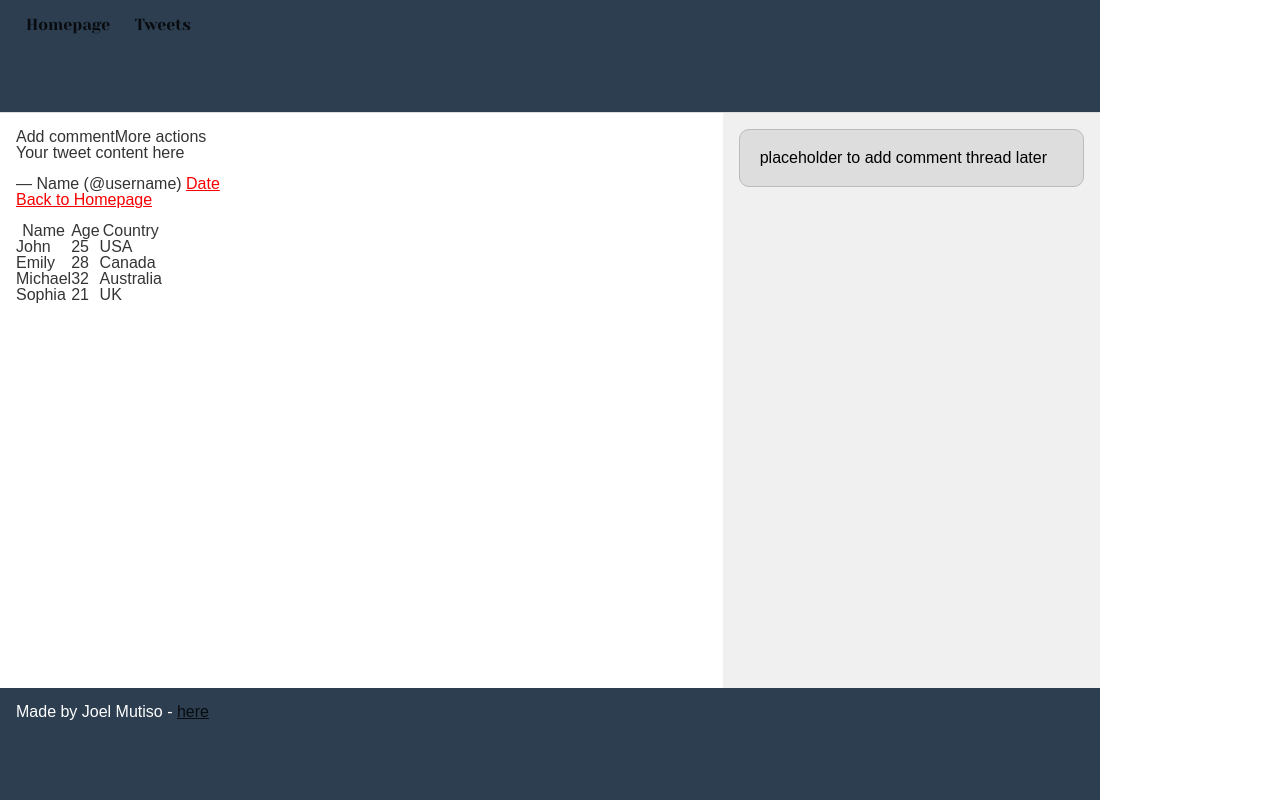
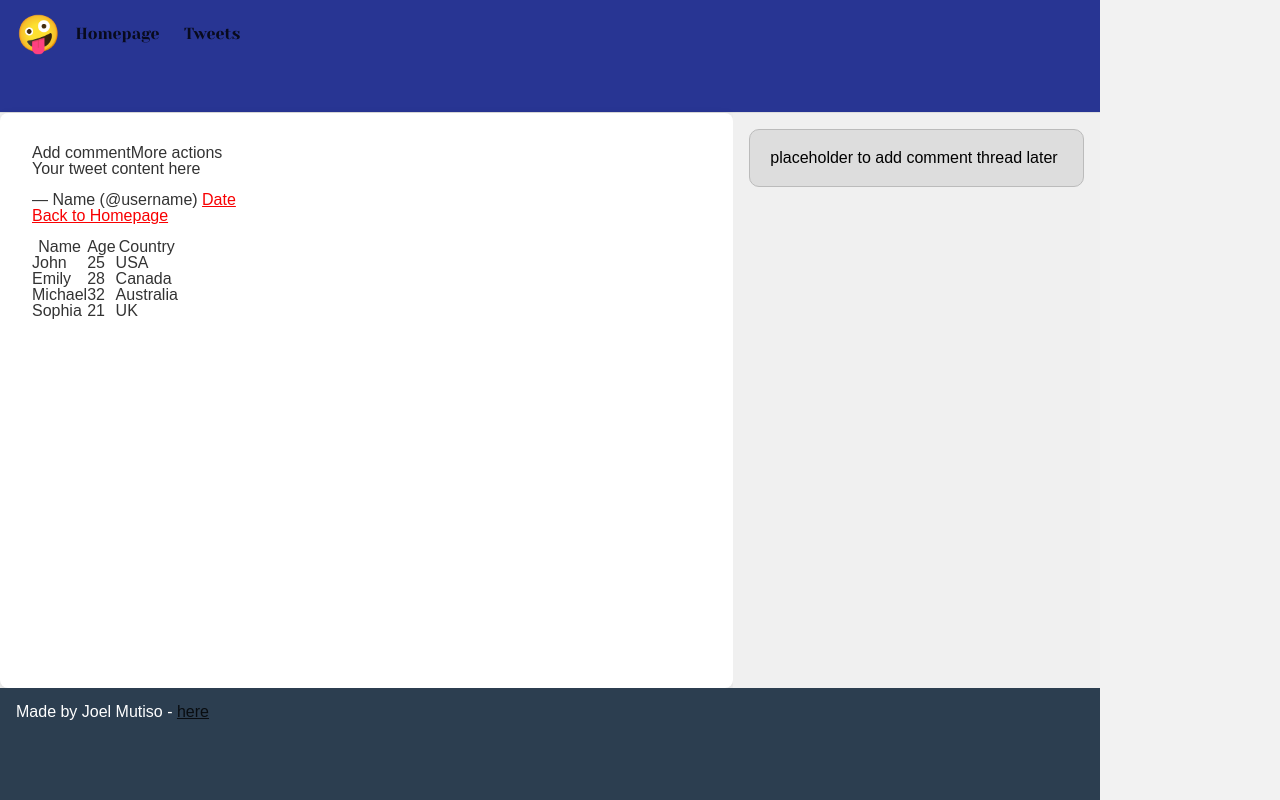
Before and after one commit to joelmutiso/alx_html_css, a plain HTML site: page css_basic/index.html in a window 1280 px wide. Drawn offline with Linux system fonts and the light colour scheme.

Commit message:
Adding Customize site styles and add Unicode logo

```diff
--- a/css_basic/index.html
+++ b/css_basic/index.html
@@ -12,6 +12,7 @@
 <body class="works_on_smartphone">
    <header>
         <ul>
+            <li class="logo">&#129322;</li>
             <li><a href="index.html">Homepage</a></li>
             <li><a href="tweets.html">Tweets</a></li>
         </ul>
--- a/css_basic/styles.css
+++ b/css_basic/styles.css
@@ -31,3 +31,41 @@ header, footer {
   color: white;
   padding: 1rem;
 }
+
+/*new lines added */
+.logo {
+  font-size: 2rem;
+  font-weight: bold;
+  color: #ff9800;
+  margin-right: 1rem;
+}
+
+body {
+  background-color: #f2f2f2;
+  color: #333;
+}
+
+header {
+  background-color: #283593;
+  color: white;
+  padding: 1rem;
+}
+
+nav ul {
+  list-style: none;
+  display: flex;
+  gap: 1rem;
+}
+
+nav a {
+  color: white;
+  text-decoration: none;
+  font-weight: bold;
+}
+
+article {
+  background-color: white;
+  padding: 2rem;
+  border-radius: 8px;
+  box-shadow: 0 2px 8px rgba(0,0,0,0.1);
+}
```
